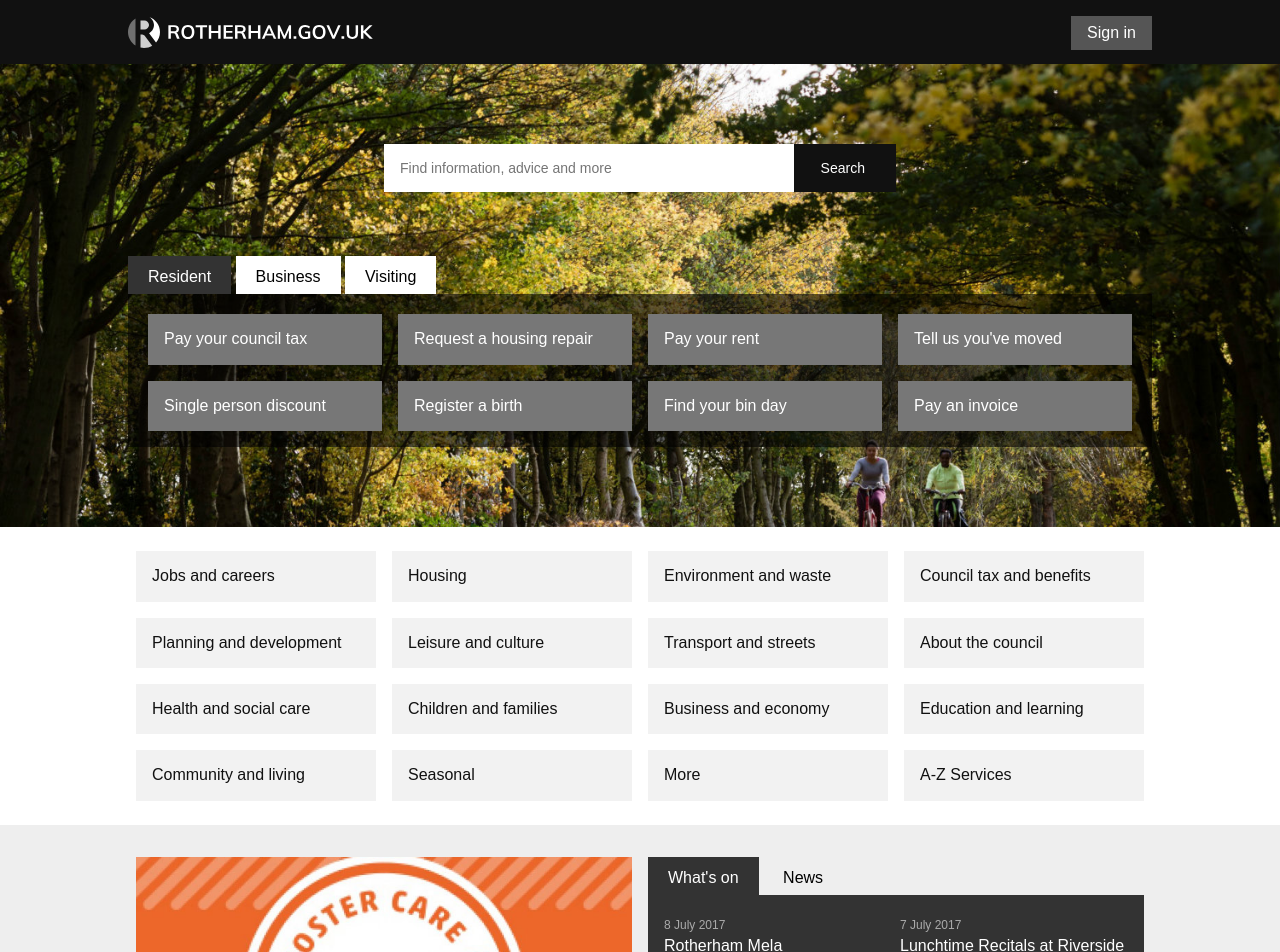
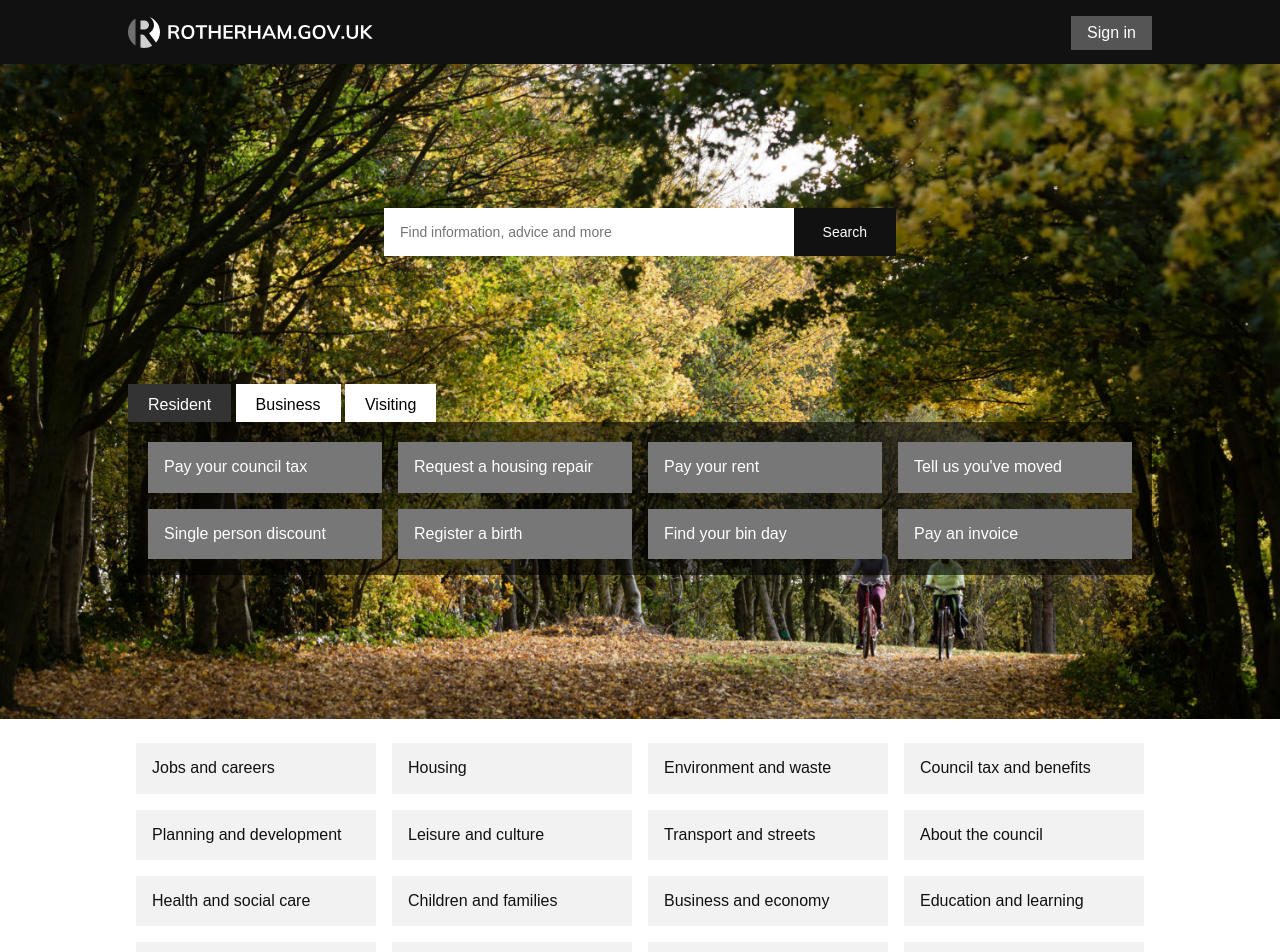
Before and after one commit to jnkly/rmbc-dev, a Jekyll site: the page built from index.md, in a window 1280 px wide. Shown: the top 952 px of the page. Built offline with Jekyll 4.4.1, drawn with Linux system fonts in a browser that asks for light colours.

Commit message:
Update top-tasks.html

```diff
--- a/_includes/top-tasks.html
+++ b/_includes/top-tasks.html
@@ -1,98 +1,144 @@
 <section class="intro pa3">
-    <form class="mw6 center mv5">
+
+      <form class="mw6 center mv4 mv5-m mv6-l">
         <fieldset class="bn ma0 pa0">
-        <div class="cf">
-          <input class="w-70 w-80-l f6 input-reset fl black-80 bg-white pa3 lh-solid bn br0" name="Search query" placeholder="Find information, advice and more" type="text" value=""> <input class="w-30 w-20-l f6 button-reset fl tc lh-solid pa3 white bn br0 bg-near-black hover-bg-green" type="search" value="Search">
+          <div class="cf flex">
+            <input placeholder="Find information, advice and more" type="text" name="Search query" value="" class="bn br0 w-70 w-80-l f6 input-reset fl black-80 bg-white pa3 lh-solid">
+            <input type="submit" value="Search" class="bn br0 w-30 w-20-l f6 button-reset fl tc lh-solid pa3 white bg-near-black hover-bg-green">
           </div>
         </fieldset>
       </form>
+
       <div class="cf mw8 center">
-      <input checked class="top-task--input" id="tab-resident" name="top-task--tabs" type="radio"> <label class="top-task--label" for="tab-resident">Resident</label> <input class="top-task--input" id="tab-business" name="top-task--tabs" type="radio"> <label class="top-task--label" for="tab-business">Business</label> <input class="top-task--input" id="tab-visiting" name="top-task--tabs" type="radio"> <label class="top-task--label" for="tab-visiting">Visiting</label>
-      <div class="top-task cf pv2 mb5">
+
+      <input class="top-task--input" id="tab-resident" type="radio" name="top-task--tabs" checked>
+      <label class="top-task--label" for="tab-resident">Resident</label>
+
+      <input class="top-task--input" id="tab-business" type="radio" name="top-task--tabs">
+      <label class="top-task--label" for="tab-business">Business</label>
+
+      <input class="top-task--input" id="tab-visiting" type="radio" name="top-task--tabs">
+      <label class="top-task--label"for="tab-visiting">Visiting</label>
+
+      <div class="top-task cf pv2 mb4 mb5-m mb6-l">
         <div id="resident">
+
           <ul class="ma1 ph2">
+
             <li class="list fl w-100 w-50-m w-25-l">
-              <a class="ma2 db f6 f5-m f5-l ph3 pv2 pa3-m pa3-l bg-gray white no-underline dim" href="#">Pay your council tax</a>
+              <a href="#" class="ma2 db f6 f5-m f5-l ph3 pv2 pa3-m pa3-l bg-gray white no-underline dim">Pay your council tax</a>
             </li>
+
             <li class="list fl w-100 w-50-m w-25-l">
-              <a class="ma2 db f6 f5-m f5-l ph3 pv2 pa3-m pa3-l bg-gray white no-underline dim" href="#">Request a housing repair</a>
+              <a href="#" class="ma2 db f6 f5-m f5-l ph3 pv2 pa3-m pa3-l bg-gray white no-underline dim">Request a housing repair</a>
             </li>
+
             <li class="list fl w-100 w-50-m w-25-l">
-              <a class="ma2 db f6 f5-m f5-l ph3 pv2 pa3-m pa3-l bg-gray white no-underline dim" href="#">Pay your rent</a>
+              <a href="#" class="ma2 db f6 f5-m f5-l ph3 pv2 pa3-m pa3-l bg-gray white no-underline dim">Pay your rent</a>
             </li>
+
             <li class="list fl w-100 w-50-m w-25-l">
-              <a class="ma2 db f6 f5-m f5-l ph3 pv2 pa3-m pa3-l bg-gray white no-underline dim" href="#">Tell us you've moved</a>
+              <a href="#" class="ma2 db f6 f5-m f5-l ph3 pv2 pa3-m pa3-l bg-gray white no-underline dim">Tell us you've moved</a>
             </li>
+
             <li class="list fl w-100 w-50-m w-25-l">
-              <a class="ma2 db f6 f5-m f5-l ph3 pv2 pa3-m pa3-l bg-gray white no-underline dim" href="#">Single person discount</a>
+              <a href="#" class="ma2 db f6 f5-m f5-l ph3 pv2 pa3-m pa3-l bg-gray white no-underline dim">Single person discount</a>
             </li>
+
             <li class="list fl w-100 w-50-m w-25-l">
-              <a class="ma2 db f6 f5-m f5-l ph3 pv2 pa3-m pa3-l bg-gray white no-underline dim" href="#">Register a birth</a>
+              <a href="#" class="ma2 db f6 f5-m f5-l ph3 pv2 pa3-m pa3-l bg-gray white no-underline dim">Register a birth</a>
             </li>
+
             <li class="list fl w-100 w-50-m w-25-l">
-              <a class="ma2 db f6 f5-m f5-l ph3 pv2 pa3-m pa3-l bg-gray white no-underline dim" href="#">Find your bin day</a>
+              <a href="#" class="ma2 db f6 f5-m f5-l ph3 pv2 pa3-m pa3-l bg-gray white no-underline dim">Find your bin day</a>
             </li>
+
             <li class="list fl w-100 w-50-m w-25-l">
-              <a class="ma2 db f6 f5-m f5-l ph3 pv2 pa3-m pa3-l bg-gray white no-underline dim" href="#">Pay an invoice</a>
+              <a href="#" class="ma2 db f6 f5-m f5-l ph3 pv2 pa3-m pa3-l bg-gray white no-underline dim">Pay an invoice</a>
             </li>
+
           </ul>
         </div>
+
         <div id="business">
           <ul class="ma1 ph2">
+
             <li class="list fl w-100 w-50-m w-third-l">
-              <a class="ma2 db f6 f5-m f5-l ph3 pv2 pa3-m pa3-l bg-gray white no-underline dim" href="#">Pay business rates</a>
+              <a href="#" class="ma2 db f6 f5-m f5-l ph3 pv2 pa3-m pa3-l bg-gray white no-underline dim">Pay business rates</a>
             </li>
+
             <li class="list fl w-100 w-50-m w-third-l">
-              <a class="ma2 db f6 f5-m f5-l ph3 pv2 pa3-m pa3-l bg-gray white no-underline dim" href="#">Apply for business rates discount</a>
+              <a href="#" class="ma2 db f6 f5-m f5-l ph3 pv2 pa3-m pa3-l bg-gray white no-underline dim">Apply for business rates discount</a>
             </li>
+
             <li class="list fl w-100 w-50-m w-third-l">
-              <a class="ma2 db f6 f5-m f5-l ph3 pv2 pa3-m pa3-l bg-gray white no-underline dim" href="#">Tell us your business is moving</a>
+              <a href="#" class="ma2 db f6 f5-m f5-l ph3 pv2 pa3-m pa3-l bg-gray white no-underline dim">Tell us your business is moving</a>
             </li>
+
             <li class="list fl w-100 w-50-m w-third-l">
-              <a class="ma2 db f6 f5-m f5-l ph3 pv2 pa3-m pa3-l bg-gray white no-underline dim" href="#">Invest in Rotherham</a>
+              <a href="#" class="ma2 db f6 f5-m f5-l ph3 pv2 pa3-m pa3-l bg-gray white no-underline dim">Invest in Rotherham</a>
             </li>
+
             <li class="list fl w-100 w-50-m w-third-l">
-              <a class="ma2 db f6 f5-m f5-l ph3 pv2 pa3-m pa3-l bg-gray white no-underline dim" href="#">Landlord services</a>
+              <a href="#" class="ma2 db f6 f5-m f5-l ph3 pv2 pa3-m pa3-l bg-gray white no-underline dim">Landlord services</a>
             </li>
+
             <li class="list fl w-100 w-50-m w-third-l">
-              <a class="ma2 db f6 f5-m f5-l ph3 pv2 pa3-m pa3-l bg-gray white no-underline dim" href="#">Planning applications</a>
+              <a href="#" class="ma2 db f6 f5-m f5-l ph3 pv2 pa3-m pa3-l bg-gray white no-underline dim">Planning applications</a>
             </li>
+
             <li class="list fl w-100 w-50-m w-third-l">
-              <a class="ma2 db f6 f5-m f5-l ph3 pv2 pa3-m pa3-l bg-gray white no-underline dim" href="#">Business waste</a>
+              <a href="#" class="ma2 db f6 f5-m f5-l ph3 pv2 pa3-m pa3-l bg-gray white no-underline dim">Business waste</a>
             </li>
+
             <li class="list fl w-100 w-50-m w-third-l">
-              <a class="ma2 db f6 f5-m f5-l ph3 pv2 pa3-m pa3-l bg-gray white no-underline dim" href="#">Supply to the council</a>
+              <a href="#" class="ma2 db f6 f5-m f5-l ph3 pv2 pa3-m pa3-l bg-gray white no-underline dim">Supply to the council</a>
             </li>
+
           </ul>
         </div>
+
         <div id="visiting">
+
           <ul class="ma1 ph2">
+
             <li class="list fl w-100 w-50-m w-25-l">
-              <a class="ma2 db f6 f5-m f5-l ph3 pv2 pa3-m pa3-l bg-gray white no-underline dim" href="#">Getting here</a>
+              <a href="#" class="ma2 db f6 f5-m f5-l ph3 pv2 pa3-m pa3-l bg-gray white no-underline dim">Getting here</a>
             </li>
+
             <li class="list fl w-100 w-50-m w-25-l">
-              <a class="ma2 db f6 f5-m f5-l ph3 pv2 pa3-m pa3-l bg-gray white no-underline dim" href="#">Car parks</a>
+              <a href="#" class="ma2 db f6 f5-m f5-l ph3 pv2 pa3-m pa3-l bg-gray white no-underline dim">Car parks</a>
             </li>
+
             <li class="list fl w-100 w-50-m w-25-l">
-              <a class="ma2 db f6 f5-m f5-l ph3 pv2 pa3-m pa3-l bg-gray white no-underline dim" href="#">Parks and green spaces</a>
+              <a href="#" class="ma2 db f6 f5-m f5-l ph3 pv2 pa3-m pa3-l bg-gray white no-underline dim">Parks and green spaces</a>
             </li>
+
             <li class="list fl w-100 w-50-m w-25-l">
-              <a class="ma2 db f6 f5-m f5-l ph3 pv2 pa3-m pa3-l bg-gray white no-underline dim" href="#">Tourism and things to do</a>
+              <a href="#" class="ma2 db f6 f5-m f5-l ph3 pv2 pa3-m pa3-l bg-gray white no-underline dim">Tourism and things to do</a>
             </li>
+
             <li class="list fl w-100 w-50-m w-25-l">
-              <a class="ma2 db f6 f5-m f5-l ph3 pv2 pa3-m pa3-l bg-gray white no-underline dim" href="#">Rotherham Show</a>
+              <a href="#" class="ma2 db f6 f5-m f5-l ph3 pv2 pa3-m pa3-l bg-gray white no-underline dim">Rotherham Show</a>
             </li>
+
             <li class="list fl w-100 w-50-m w-25-l">
-              <a class="ma2 db f6 f5-m f5-l ph3 pv2 pa3-m pa3-l bg-gray white no-underline dim" href="#">Sports centres</a>
+              <a href="#" class="ma2 db f6 f5-m f5-l ph3 pv2 pa3-m pa3-l bg-gray white no-underline dim">Sports centres</a>
             </li>
+
             <li class="list fl w-100 w-50-m w-25-l">
-              <a class="ma2 db f6 f5-m f5-l ph3 pv2 pa3-m pa3-l bg-gray white no-underline dim" href="#">Clifton Park and Museum</a>
+              <a href="#" class="ma2 db f6 f5-m f5-l ph3 pv2 pa3-m pa3-l bg-gray white no-underline dim">Clifton Park and Museum</a>
             </li>
+
             <li class="list fl w-100 w-50-m w-25-l">
-              <a class="ma2 db f6 f5-m f5-l ph3 pv2 pa3-m pa3-l bg-gray white no-underline dim" href="#">Boston Castle</a>
+              <a href="#" class="ma2 db f6 f5-m f5-l ph3 pv2 pa3-m pa3-l bg-gray white no-underline dim">Boston Castle</a>
             </li>
+
           </ul>
+
+        </div>
+
       </div>
       </div>
-    </div>
+
     </section>
```
Lines whose indentation alone changed are shown as unchanged.
